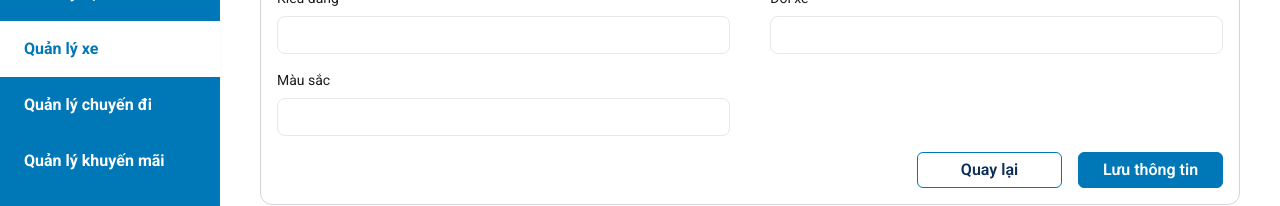
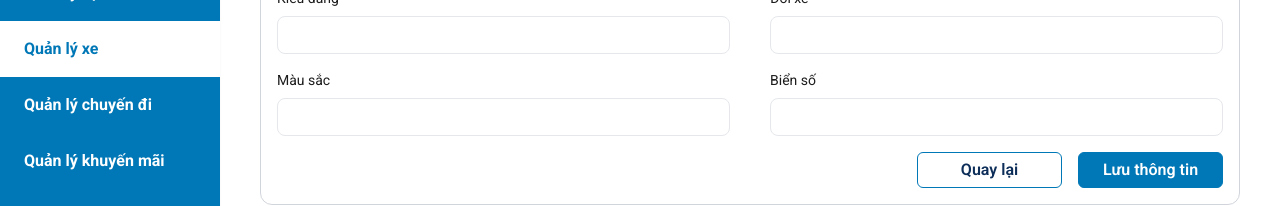
Before and after one commit to kytexya/CarServiceManagement_Front-end, a React (Vite) app: page /admin/bus/add in a window 1280 px wide. Shown: the part 211-417 px from the top of the page. Built offline with nearby package versions, Linux system fonts and the light colour scheme.

Commit message:
fix bug add bus

```diff
--- a/src/pages/admin/add-bus.jsx
+++ b/src/pages/admin/add-bus.jsx
@@ -96,8 +96,8 @@ export default function AddBusPage() {
                     }`}
                   {...register("model", {
                     minLength: {
-                      value: 6,
-                      message: "Cần nhập từ 6 ký tự trở lên",
+                      value: 3,
+                      message: "Cần nhập từ 3 ký tự trở lên",
                     },
                   })}
                 />
@@ -145,6 +145,21 @@ export default function AddBusPage() {
                 )}
               </div>
               <div className="flex flex-col gap-2 mb-4 w-full">
+                <label className="text-sm">Biển số</label>
+                <input
+                  type="text"
+                  className={`border px-5 py-2 rounded-lg ${errors.busId ? "border-red-500" : "border-gray"
+                    }`}
+                  {...register("busId", {
+                    minLength: {
+                      value: 6,
+                      message: "Cần nhập từ 6 ký tự trở lên",
+                    },
+                  })}
+                />
+                {errors.busId && (
+                  <p className="text-red-500 text-xs">{errors.busId.message}</p>
+                )}
               </div>
             </div>
 
--- a/src/pages/admin/edit-bus.jsx
+++ b/src/pages/admin/edit-bus.jsx
@@ -49,7 +49,7 @@ export default function EditBusPage() {
           setValue('seatCount', result.seatCount);
           setValue('busType', result.busType);
           setValue('color', result.color);
-          setValue('modal', result.modal);
+          setValue('model', result.model);
           setValue('modelYear', result.modelYear);
         } else {
           showError(result?.message);
@@ -145,8 +145,8 @@ export default function EditBusPage() {
                     }`}
                   {...register("model", {
                     minLength: {
-                      value: 6,
-                      message: "Cần nhập từ 6 ký tự trở lên",
+                      value: 3,
+                      message: "Cần nhập từ 3 ký tự trở lên",
                     },
                   })}
                 />
@@ -196,6 +196,23 @@ export default function EditBusPage() {
                 )}
               </div>
               <div className="flex flex-col gap-2 mb-4 w-full">
+                <label className="text-sm">Biển số</label>
+                <input
+                  type="text"
+                  defaultValue={detail?.busId}
+                  className={`border px-5 py-2 rounded-lg ${errors.busId ? "border-red-500" : "border-gray"
+                    }`}
+                  disabled
+                  {...register("busId", {
+                    minLength: {
+                      value: 6,
+                      message: "Cần nhập từ 6 ký tự trở lên",
+                    },
+                  })}
+                />
+                {errors.busId && (
+                  <p className="text-red-500 text-xs">{errors.busId.message}</p>
+                )}
               </div>
             </div>
 
```
Also changed, not shown: 1 other file (tests, documents, lock files or other folders).
